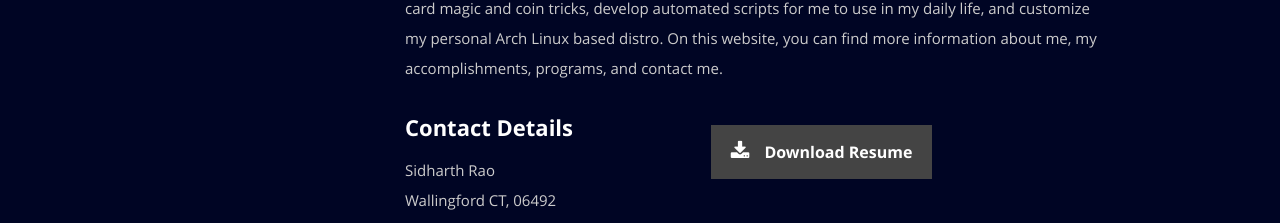
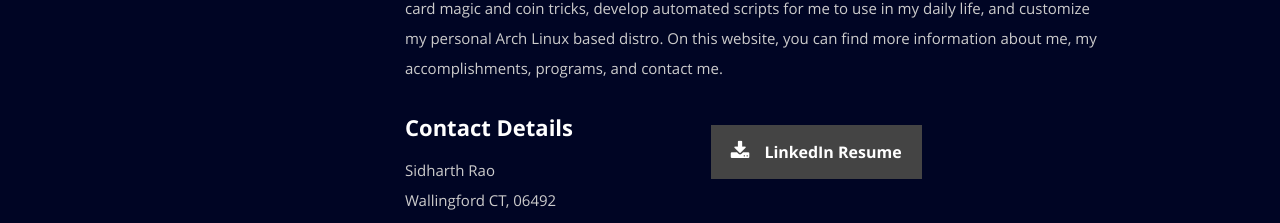
Before and after one commit to sidharthmrao/Old-Website, a React (Create React App) app: page / in a window 1280 px wide. Shown: the part 1155-1378 px from the top of the page. Built offline with nearby package versions, Linux system fonts and the light colour scheme.

Commit message:
Fixed Resume.

```diff
--- a/public/resumeData.json
+++ b/public/resumeData.json
@@ -53,43 +53,11 @@
         "description": "Created a Containerized API to allow fast, automatic extraction and transferring of data from scanned medical forms into databases using OCR. This reduced the processing time of medical data intake of patients by over 90%. Used Python, Flask, Google Cloud Vision API, Google Cloud Storage, and Docker."
       },
       {
-        "company": "AI and Robotics Evangelist, Volunteer",
+        "company": "AI and Robotics Volunteer Teacher",
         "title": "Robotics and Beyond",
         "years": "January 2021 - Present",
         "description": "Taught elementary school students basic Python skills, Developed and taught a course in AI with Edge Computers and TensorFlow Lite to high school students, developed and taught a course in Tensorflow, SKLearn, and Machine Learning to high school students."
       }
-    ],
-    "skills": [
-      {
-        "name": "Python",
-        "level": "0%",
-        "image": "PythonLogo.svg"
-      },
-      {
-        "name": "Robotics",
-        "level": "0%",
-        "image": "OnshapeLogo.png"
-      },
-      {
-        "name": "Onshape CAD",
-        "level": "0%",
-        "image": "OnshapeLogo.png"
-      },
-      {
-        "name": "Cyber Security",
-        "level": "0%",
-        "image": "OnshapeLogo.png"
-      },
-      {
-        "name": "Java",
-        "level": "0%",
-        "image": "JavaLogo.png"
-      },
-      {
-        "name": "ReactJs",
-        "level": "0%",
-        "image": "ReactLogo.png"
-      }
     ]
   }
 }
--- a/src/Components/About.js
+++ b/src/Components/About.js
@@ -7,7 +7,7 @@ class About extends Component {
 
     const name = "Sidharth Rao";
     const profilepic = "images/" + this.props.data.image;
-    const resume = "files/Resume.pdf"
+    const resume = this.props.data.resumedownload;
     const bio = this.props.data.bio;
     const street = this.props.data.address.street;
     const city = this.props.data.address.city;
@@ -49,8 +49,8 @@ class About extends Component {
                 </div>
                 <div className="columns download">
                   <p>
-                    <a href={resume} className="button" download>
-                      <i className="fa fa-download"></i>Download Resume
+                    <a href={resume} className="button">
+                      <i className="fa fa-download"></i>LinkedIn Resume
                     </a>
                   </p>
                 </div>
```
